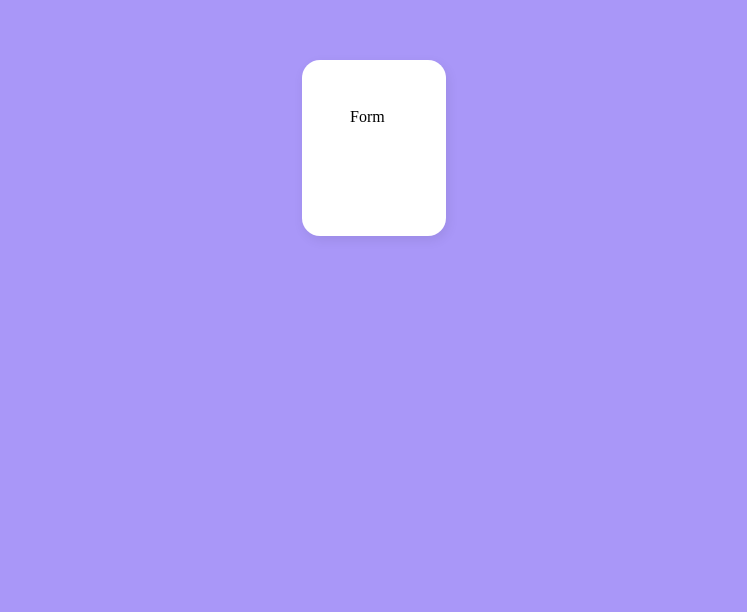
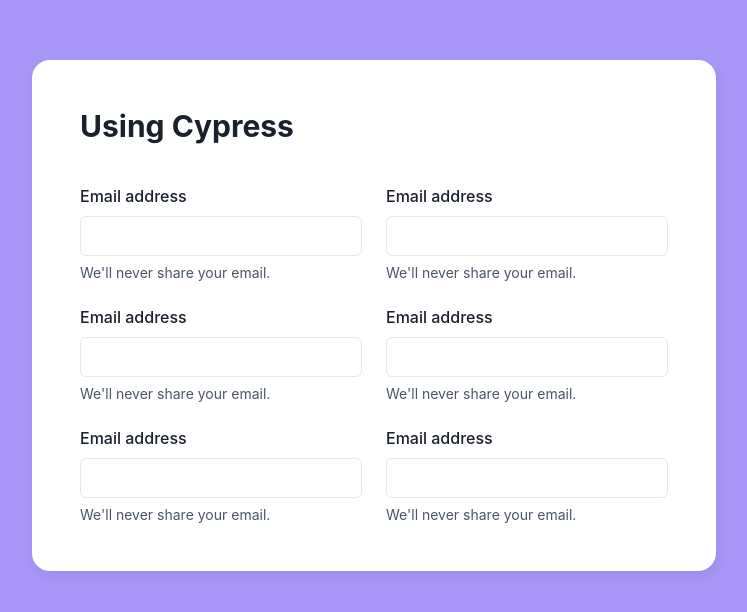
Before and after one commit to solebellsBEACH/usingCypress, a React (Create React App) app: page / in a window 1280 px wide. Shown: the part 180-792 px from the top of the page, without its empty margins (266-1013 px from the left). Built offline with nearby package versions, Linux system fonts and the light colour scheme.

Commit message:
feat: adding chakra inputs

```diff
--- a/package.json
+++ b/package.json
@@ -3,6 +3,9 @@
   "version": "0.1.0",
   "private": true,
   "dependencies": {
+    "@chakra-ui/react": "^2.7.0",
+    "@emotion/react": "^11.11.0",
+    "@emotion/styled": "^11.11.0",
     "@testing-library/jest-dom": "^5.16.5",
     "@testing-library/react": "^13.4.0",
     "@testing-library/user-event": "^13.5.0",
@@ -10,6 +13,7 @@
     "@types/node": "^16.18.34",
     "@types/react": "^18.2.8",
     "@types/react-dom": "^18.2.4",
+    "framer-motion": "^10.12.16",
     "react": "^18.2.0",
     "react-dom": "^18.2.0",
     "react-scripts": "5.0.1",
--- a/src/app.css
+++ b/src/app.css
@@ -1,7 +1,6 @@
 body{
-    background-color: #a997f8;
+    background-color: #a997f8 !important;
 }
-
 *{
     padding: 0;
     margin: 0;
--- a/src/componets/Form/index.tsx
+++ b/src/componets/Form/index.tsx
@@ -1,8 +1,45 @@
 import React from 'react'
 import './form.css'
+import { FormControl, Grid, FormLabel, Input, FormHelperText, Heading } from '@chakra-ui/react'
 
 export default function Form() {
-  return (
-    <div className='form-container'>Form</div>
-  )
+    return (
+        <div className='form-container'>
+            <Heading as='h3' size='lg' marginBottom={10}>
+               Using Cypress
+            </Heading>
+            <Grid templateColumns='repeat(2, 1fr)' gap={6}>
+                <FormControl>
+                    <FormLabel>Email address</FormLabel>
+                    <Input type='email' />
+                    <FormHelperText>We'll never share your email.</FormHelperText>
+                </FormControl>
+                <FormControl>
+                    <FormLabel>Email address</FormLabel>
+                    <Input type='email' />
+                    <FormHelperText>We'll never share your email.</FormHelperText>
+                </FormControl>
+                <FormControl>
+                    <FormLabel>Email address</FormLabel>
+                    <Input type='email' />
+                    <FormHelperText>We'll never share your email.</FormHelperText>
+                </FormControl>
+                <FormControl>
+                    <FormLabel>Email address</FormLabel>
+                    <Input type='email' />
+                    <FormHelperText>We'll never share your email.</FormHelperText>
+                </FormControl>
+                <FormControl>
+                    <FormLabel>Email address</FormLabel>
+                    <Input type='email' />
+                    <FormHelperText>We'll never share your email.</FormHelperText>
+                </FormControl>
+                <FormControl>
+                    <FormLabel>Email address</FormLabel>
+                    <Input type='email' />
+                    <FormHelperText>We'll never share your email.</FormHelperText>
+                </FormControl>
+            </Grid>
+        </div>
+    )
 }
--- a/src/index.tsx
+++ b/src/index.tsx
@@ -2,13 +2,18 @@
 import ReactDOM from 'react-dom/client';
 import App from './App';
 import reportWebVitals from './reportWebVitals';
+import { ChakraProvider } from '@chakra-ui/react'
 
 const root = ReactDOM.createRoot(
   document.getElementById('root') as HTMLElement
 );
+export const theme = {
+};
 root.render(
   <React.StrictMode>
-    <App />
+    <ChakraProvider>
+      <App />
+    </ChakraProvider>
   </React.StrictMode>
 );
 
```
Also changed, not shown: 1 other file (tests, documents, lock files or other folders).
